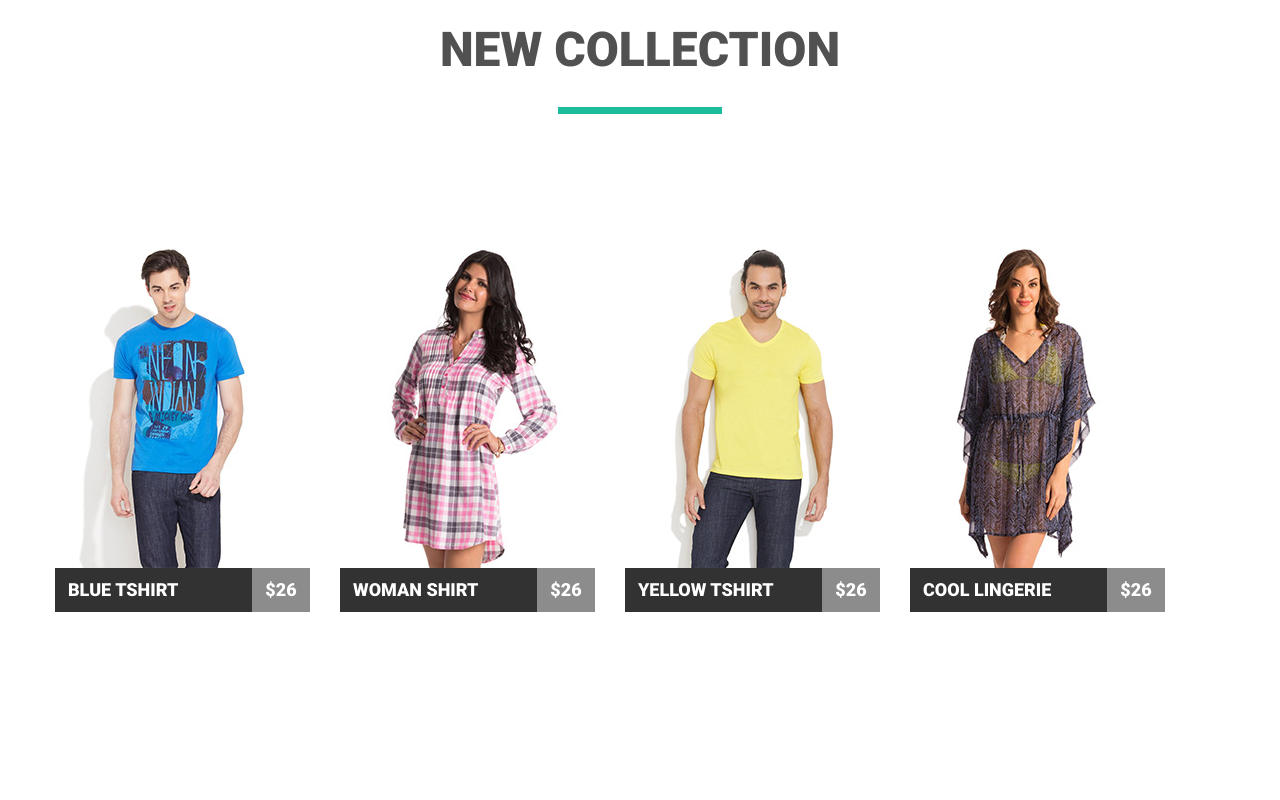
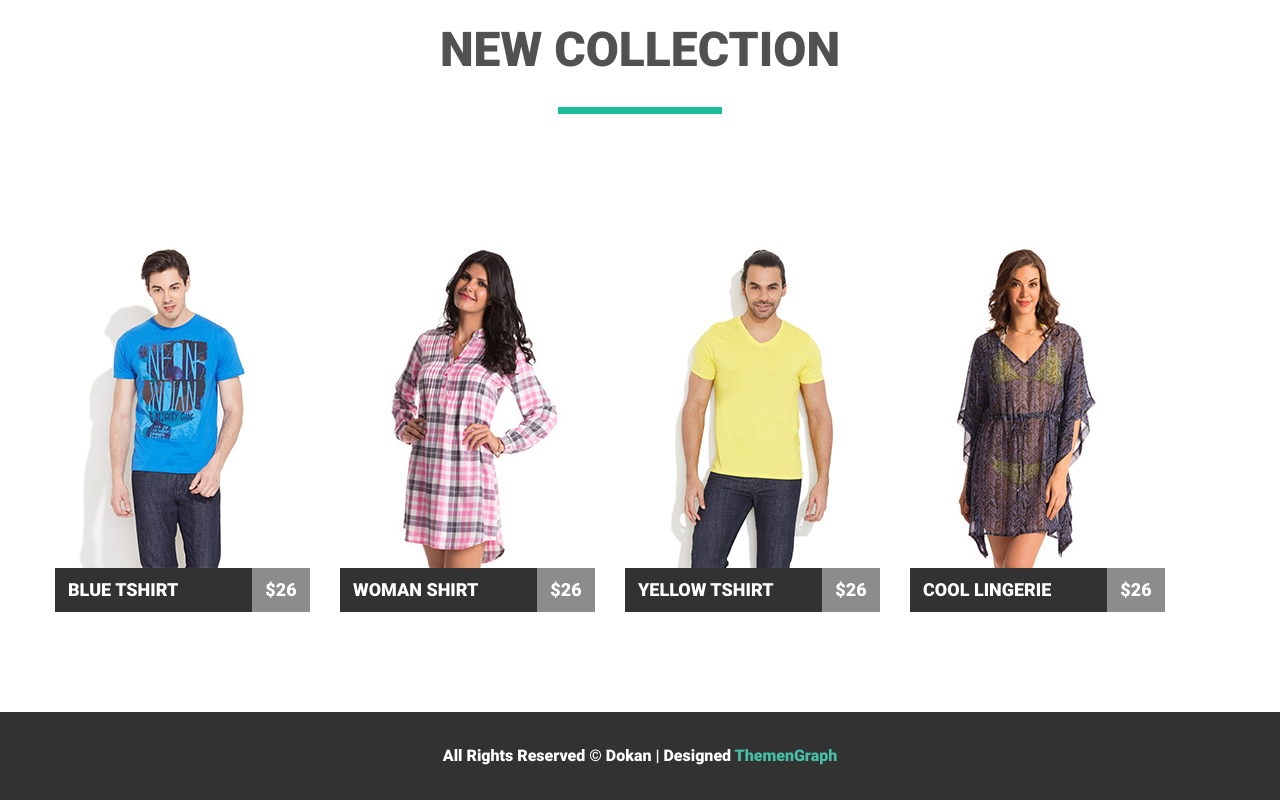
Before and after one commit to DrevalArtem/goit-fe-course, a plain HTML site: page module-05/index.html in a window 1280 px wide. Shown: the part 766-1566 px from the top of the page. Before the commit the page ends 1478 px from the top, so only its background shows below. Drawn offline with Linux system fonts and the light colour scheme; a web font is replaced by a local one.

Commit message:
module-05 done

```diff
--- a/module-05/css/styles.css
+++ b/module-05/css/styles.css
@@ -341,3 +341,18 @@ transform: translateY(-50%);
     left: 50%;
     transform: translate(-50%, -50%);
 }
+
+footer{
+    height: 88px;
+    background-color: rgb(50, 50, 50);
+    text-align: center;
+    vertical-align: middle;
+    line-height: 88px;
+    font-family: "Roboto Black";
+    font-style: 16px;
+    color: #fff;
+}
+
+.footer-color{
+    color: rgb(70, 191, 169);
+}
--- a/module-05/index.html
+++ b/module-05/index.html
@@ -116,12 +116,14 @@
                     </div>
                     </li>
                 </ul>
-
             </div>
         </div>
         </ul>
         </div>
     </main>
+    <footer>
+        <span>All Rights Reserved © Dokan | Designed </span>
+        <span class="footer-color">ThemenGraph</span>
+    </footer>
 </body>
-
 </html>
```
